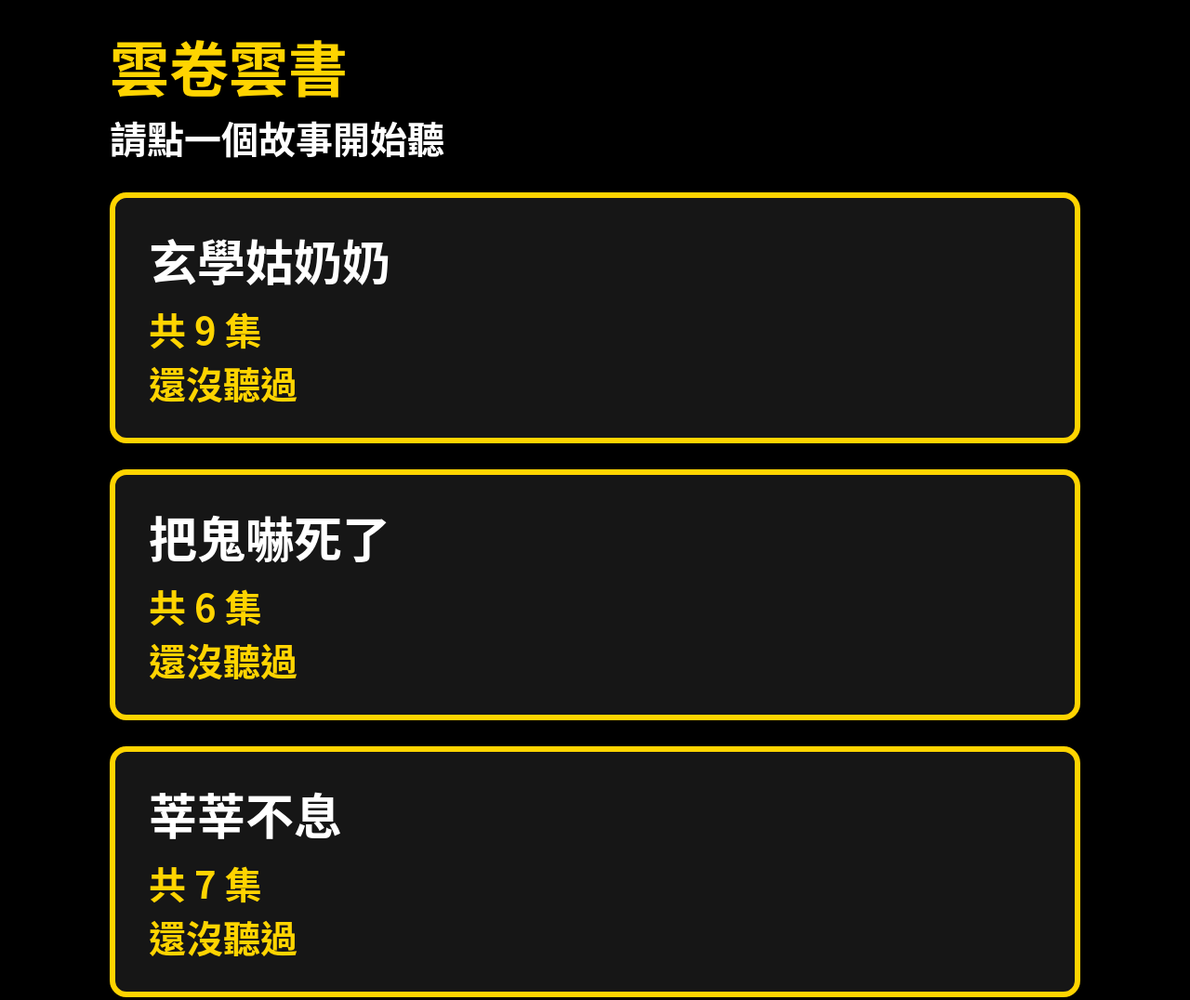
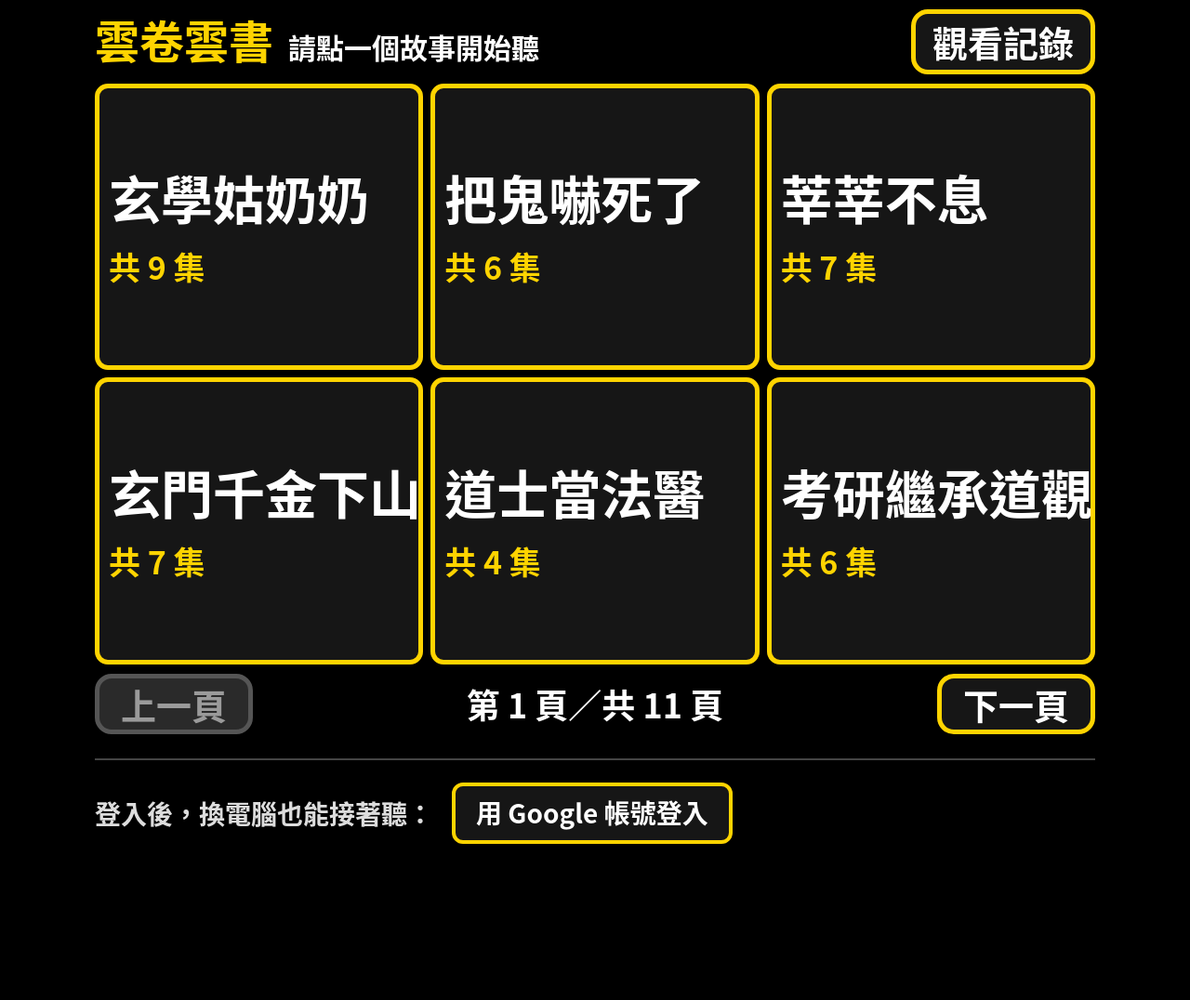
Before and after one commit to dooooog-99/pages, a plain HTML site: page story-player/index.html in a window 1280 px wide. Shown: the top 1076 px of the page at 93% size. After the commit the page ends 932 px from the top, so only its background shows below. Drawn offline with Linux system fonts and the light colour scheme.

Commit message:
story-player: paged 3x2 home grid with top 繼續聽/觀看記錄 row and larger titles

```diff
--- a/story-player/index.html
+++ b/story-player/index.html
@@ -104,6 +104,119 @@
     .series-card .name { font-size: 52px; display: block; margin-bottom: 12px; }
     .series-card .meta { font-size: 40px; color: var(--yellow); display: block; }
     .series-card .meta + .meta { margin-top: 4px; }
+
+    /* 首頁 預覽：上方一列 + 3x3 格 + 翻頁 */
+    .home2 { padding: 0 12px 24px; }
+    .home-main {
+      height: 100vh;
+      max-height: 900px;
+      display: flex;
+      flex-direction: column;
+      padding-top: 10px;
+      padding-bottom: 10px;
+    }
+    .home-top {
+      display: flex;
+      gap: 12px;
+      align-items: stretch;
+      margin-bottom: 10px;
+      flex: 0 0 auto;
+    }
+    .home-top .title-box {
+      flex: 1 1 auto;
+      min-width: 0;
+      display: flex;
+      align-items: baseline;
+      gap: 16px;
+      padding: 4px 0;
+    }
+    .home-top .title-box .t { font-size: clamp(32px, 3.8vw, 48px); color: var(--yellow); line-height: 1.2; }
+    .home-top .title-box .h { font-size: clamp(22px, 2.6vw, 30px); color: var(--white); }
+    .btn-cont2 {
+      flex: 1 1 auto;
+      min-width: 0;
+      text-align: left;
+      background: var(--yellow);
+      color: #000;
+      border-color: var(--yellow);
+      border-width: 5px;
+      padding: 6px 16px;
+      font-size: clamp(26px, 3.2vw, 38px);
+      line-height: 1.25;
+      white-space: nowrap;
+      overflow: hidden;
+      text-overflow: ellipsis;
+      min-height: 0;
+      width: auto;
+    }
+    .btn-cont2 .ep { font-size: 0.8em; margin-left: 0.4em; }
+    .btn-hist2 {
+      flex: 0 0 auto;
+      border-width: 5px;
+      padding: 6px 18px;
+      font-size: clamp(26px, 3.2vw, 38px);
+      line-height: 1.25;
+      white-space: nowrap;
+    }
+    .grid {
+      flex: 1 1 auto;
+      min-height: 0;
+      display: grid;
+      grid-template-columns: repeat(3, minmax(0, 1fr));
+      grid-template-rows: repeat(2, minmax(0, 1fr));
+      gap: 8px;
+    }
+    .card2 {
+      text-align: left;
+      padding: 8px 8px 8px 10px;
+      border-width: 5px;
+      border-radius: 14px;
+      background: var(--card);
+      min-height: 0;
+      display: flex;
+      flex-direction: column;
+      justify-content: center;
+      overflow: hidden;
+    }
+    .card2:hover, .card2:focus-visible { background: var(--yellow); color: #000; }
+    .card2:hover .meta2, .card2:focus-visible .meta2 { color: #000; }
+    .card2 .name2 {
+      display: block;
+      font-size: clamp(32px, 4.7vw, 56px);
+      line-height: 1.2;
+      white-space: nowrap;
+    }
+    .card2 .meta2 {
+      display: block;
+      font-size: clamp(22px, 2.9vw, 34px);
+      color: var(--yellow);
+      line-height: 1.3;
+      margin-top: 8px;
+    }
+    .card2 .meta2 .st { color: var(--white); }
+    .card2:hover .meta2 .st, .card2:focus-visible .meta2 .st { color: #000; }
+    .card2.empty { visibility: hidden; }
+    .pager {
+      display: flex;
+      align-items: center;
+      gap: 16px;
+      margin-top: 10px;
+      flex: 0 0 auto;
+    }
+    .pager button {
+      flex: 0 0 auto;
+      min-width: 170px;
+      border-width: 5px;
+      padding: 4px 20px;
+      font-size: clamp(26px, 3.2vw, 38px);
+      line-height: 1.25;
+    }
+    .pager .pg-text {
+      flex: 1 1 auto;
+      text-align: center;
+      font-size: clamp(24px, 3vw, 36px);
+    }
+    .home2 .auth-bar { margin-top: 16px; }
 
     /* 播放頁：置中、最寬 1100px；標題列與按鈕一定看得到，影片用剩下的高度 */
     .player-page {
@@ -832,96 +945,170 @@
     return items.slice(0, limit || 3);
   }
 
+  const HOME_PER_PAGE = 6;
+  let homePage = 0;
+  try { homePage = parseInt(sessionStorage.getItem("home-page") || "0", 10) || 0; } catch (e) {}
+
+  function cardStatus(s) {
+    const p = getProgress(s.id);
+    if (!p) return "";
+    if (p.finished) return "已聽完";
+    return "聽到第 " + Math.min((p.index || 0) + 1, s.videos.length) + " 集";
+  }
+
   function renderHome() {
     teardownPlayer();
     const store = loadStore();
-
     const root = $("app");
     root.innerHTML = "";
     const wrap = document.createElement("div");
-    wrap.className = "wrap";
+    wrap.className = "wrap home2";
     wrap.id = "home";
 
-    const h1 = document.createElement("h1");
-    h1.textContent = "雲卷雲書";
-    const hint = document.createElement("p");
-    hint.className = "hint";
-    hint.textContent = "請點一個故事開始聽";
-    const recent = recentSeriesWithProgress(store, 3);
-    const contWrap = document.createElement("div");
-    contWrap.id = "continue-wrap";
-    if (!recent.length) {
-      contWrap.hidden = true;
+    // 上方一列：繼續聽（有記錄才出現）＋ 觀看記錄
+    const top = document.createElement("div");
+    top.className = "home-top";
+    top.id = "home-top";
+    const recent = recentSeriesWithProgress(store, 1);
+    if (recent.length) {
+      const series = recent[0].series;
+      const lastP = recent[0].progress;
+      const btn = document.createElement("button");
+      btn.type = "button";
+      btn.className = "btn-cont2 btn-continue";
+      btn.id = "btn-continue";
+      btn.setAttribute("data-id", series.id);
+      const ep = document.createElement("span");
+      ep.className = "ep";
+      if (lastP && lastP.finished) {
+        btn.textContent = "再聽一次 " + series.name;
+        ep.textContent = "已聽完";
+      } else {
+        const n = lastP ? Math.min((lastP.index || 0) + 1, series.videos.length) : 1;
+        btn.textContent = "▶ 繼續聽 " + series.name;
+        ep.textContent = "第 " + n + " 集";
+      }
+      btn.appendChild(ep);
+      btn.addEventListener("click", function () { startSeries(series.id, true); });
+      top.appendChild(btn);
     } else {
-      recent.forEach(function (item, i) {
-        const series = item.series;
-        const lastP = item.progress;
-        const btn = document.createElement("button");
-        btn.type = "button";
-        btn.className = "btn-continue";
-        btn.id = i === 0 ? "btn-continue" : ("btn-continue-" + i);
-        btn.setAttribute("data-id", series.id);
-        const big = document.createElement("span");
-        big.className = "big";
-        const sub = document.createElement("span");
-        sub.className = "sub";
-        if (lastP && lastP.finished) {
-          big.textContent = "再聽一次 " + series.name;
-          sub.textContent = "已經聽完了";
-        } else {
-          const n = lastP ? Math.min((lastP.index || 0) + 1, series.videos.length) : 1;
-          big.textContent = "繼續聽 " + series.name;
-          sub.textContent = "第 " + n + " 集";
-        }
-        btn.appendChild(big);
-        btn.appendChild(sub);
-        btn.addEventListener("click", function () {
-          startSeries(series.id, true);
-        });
-        contWrap.appendChild(btn);
-      });
-    }
-    wrap.appendChild(contWrap);
-    wrap.appendChild(h1);
-    wrap.appendChild(hint);
-
-    const list = document.createElement("div");
-    list.className = "series-list";
-    DATA.forEach(function (s) {
-      const card = document.createElement("button");
-      card.type = "button";
-      card.className = "series-card";
-      card.setAttribute("data-id", s.id);
-      const name = document.createElement("span");
-      name.className = "name";
-      name.textContent = s.name;
-      const count = document.createElement("span");
-      count.className = "meta";
-      count.textContent = "共 " + s.videos.length + " 集";
-      const prog = document.createElement("span");
-      prog.className = "meta";
-      prog.textContent = progressLabel(s.id, s.videos.length);
-      card.appendChild(name);
-      card.appendChild(count);
-      card.appendChild(prog);
-      card.addEventListener("click", function () { startSeries(s.id); });
-      list.appendChild(card);
-    });
-    wrap.appendChild(list);
-    const tools = document.createElement("div");
-    tools.className = "home-tools";
+      const tb = document.createElement("div");
+      tb.className = "title-box";
+      const t = document.createElement("span");
+      t.className = "t";
+      t.textContent = "雲卷雲書";
+      const h = document.createElement("span");
+      h.className = "h";
+      h.textContent = "請點一個故事開始聽";
+      tb.appendChild(t);
+      tb.appendChild(h);
+      top.appendChild(tb);
+    }
     const btnHist = document.createElement("button");
     btnHist.type = "button";
     btnHist.id = "btn-history";
-    btnHist.className = "btn-history";
+    btnHist.className = "btn-hist2";
     btnHist.textContent = "觀看記錄";
     btnHist.addEventListener("click", function () { location.hash = "#/history"; });
-    tools.appendChild(btnHist);
-    wrap.appendChild(tools);
+    top.appendChild(btnHist);
+    const main = document.createElement("div");
+    main.className = "home-main";
+    main.id = "home-main";
+    main.appendChild(top);
+
+    // 3x2 故事格
+    const pages = Math.max(1, Math.ceil(DATA.length / HOME_PER_PAGE));
+    homePage = Math.max(0, Math.min(homePage, pages - 1));
+    const grid = document.createElement("div");
+    grid.className = "grid series-list";
+    grid.id = "grid";
+    const slice = DATA.slice(homePage * HOME_PER_PAGE, (homePage + 1) * HOME_PER_PAGE);
+    slice.forEach(function (s) {
+      const card = document.createElement("button");
+      card.type = "button";
+      card.className = "card2 series-card";
+      card.setAttribute("data-id", s.id);
+      const name = document.createElement("span");
+      name.className = "name2 name";
+      name.textContent = s.name;
+      const meta = document.createElement("span");
+      meta.className = "meta2";
+      meta.textContent = "共 " + s.videos.length + " 集";
+      const st = cardStatus(s);
+      if (st) {
+        const stEl = document.createElement("span");
+        stEl.className = "st";
+        stEl.textContent = "・" + st;
+        meta.appendChild(stEl);
+      }
+      card.appendChild(name);
+      card.appendChild(meta);
+      card.addEventListener("click", function () { startSeries(s.id); });
+      grid.appendChild(card);
+    });
+    for (let i = slice.length; i < HOME_PER_PAGE; i++) {
+      const filler = document.createElement("div");
+      filler.className = "card2 empty";
+      filler.innerHTML = '<span class="name2">　</span><span class="meta2">　</span>';
+      grid.appendChild(filler);
+    }
+    main.appendChild(grid);
+
+    // 翻頁
+    const pager = document.createElement("div");
+    pager.className = "pager";
+    pager.id = "pager";
+    const prev = document.createElement("button");
+    prev.type = "button";
+    prev.id = "btn-page-prev";
+    prev.textContent = "上一頁";
+    prev.disabled = homePage <= 0;
+    const txt = document.createElement("div");
+    txt.className = "pg-text";
+    txt.id = "pg-text";
+    txt.textContent = "第 " + (homePage + 1) + " 頁／共 " + pages + " 頁";
+    const next = document.createElement("button");
+    next.type = "button";
+    next.id = "btn-page-next";
+    next.textContent = "下一頁";
+    next.disabled = homePage >= pages - 1;
+    function goPage(d) {
+      homePage = Math.max(0, Math.min(homePage + d, pages - 1));
+      try { sessionStorage.setItem("home-page", String(homePage)); } catch (e) {}
+      renderHome();
+      try { window.scrollTo(0, 0); } catch (e) {}
+    }
+    prev.addEventListener("click", function () { goPage(-1); });
+    next.addEventListener("click", function () { goPage(1); });
+    pager.appendChild(prev);
+    pager.appendChild(txt);
+    pager.appendChild(next);
+    main.appendChild(pager);
+    wrap.appendChild(main);
+
     wrap.appendChild(renderAuthBar());
-
     root.appendChild(wrap);
-  }
+    fitCardTitles();
+  }
+
+  // 名稱太長時逐步縮小字，保證一行放得下
+  function fitCardTitles() {
+    try {
+      document.querySelectorAll(".card2 .name2").forEach(function (el) {
+        el.style.fontSize = "";
+        let fs = parseFloat(getComputedStyle(el).fontSize) || 40;
+        let guard = 0;
+        while (el.scrollWidth > el.clientWidth + 0.5 && fs > 18 && guard < 60) {
+          fs -= 1;
+          el.style.fontSize = fs + "px";
+          guard++;
+        }
+      });
+    } catch (e) { console.log(e); }
+  }
+  window.addEventListener("resize", function () {
+    if ($("grid")) fitCardTitles();
+  });
 
   // rewind=true：首頁「繼續聽」和觀看記錄「接著聽」用，從上次位置往前 30 秒開始
   function startSeries(id, rewind) {
```
